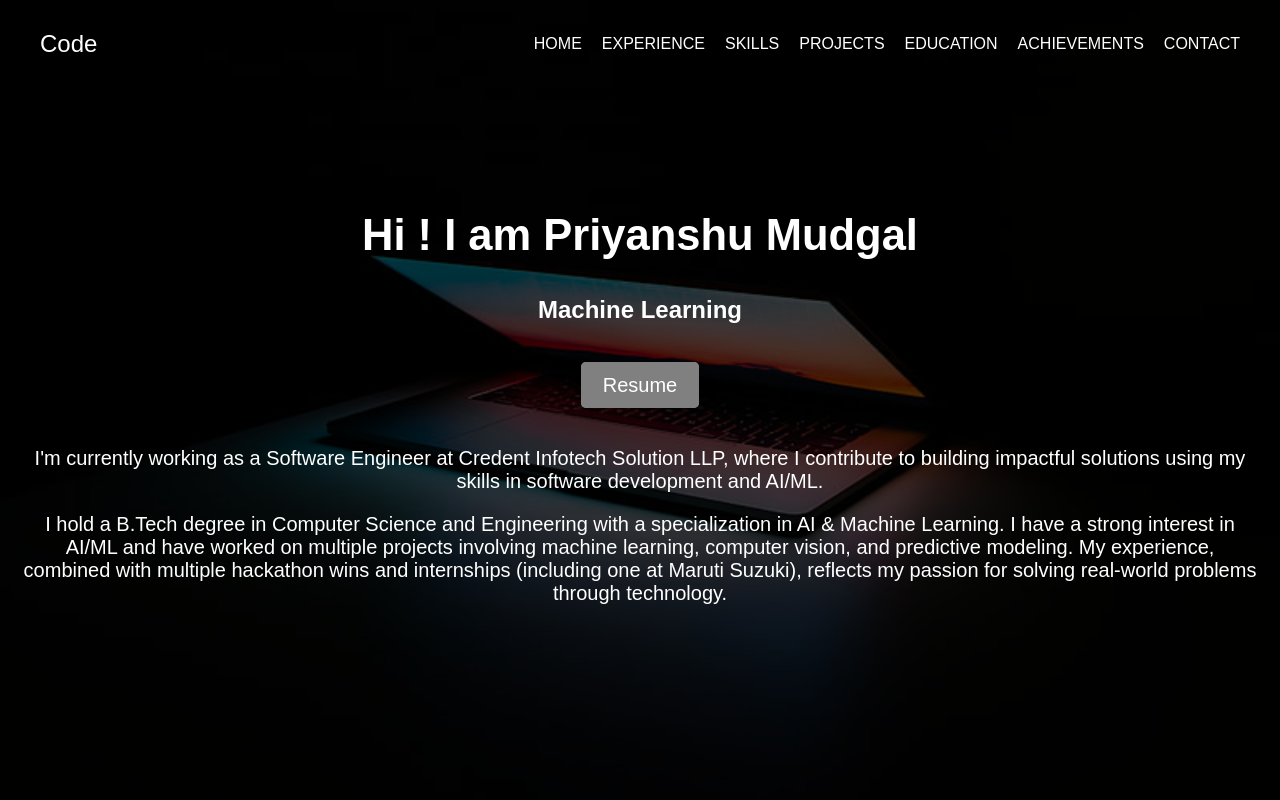
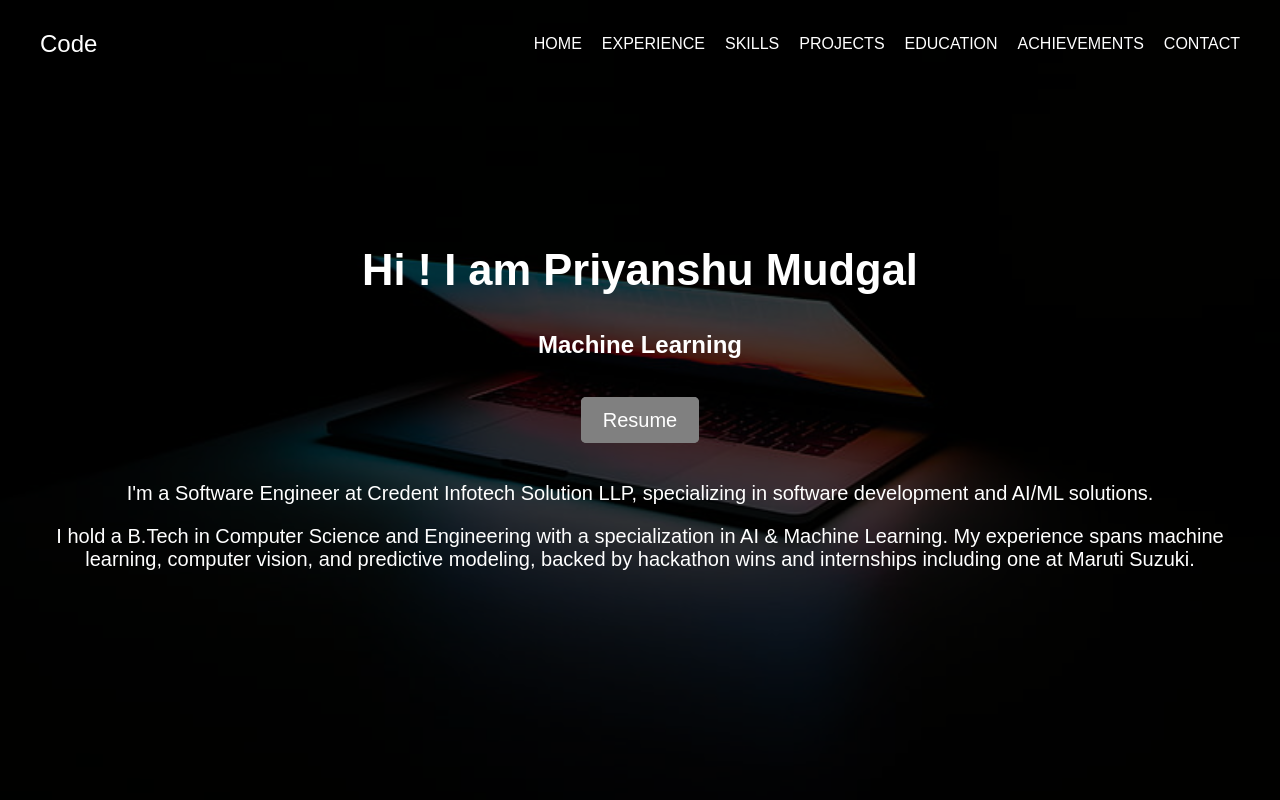
Before and after one commit to 02priyanshu/Portfolio, a React (Create React App) app: page / in a window 1280 px wide. Shown: the top 800 px of the page. Built offline with nearby package versions, Linux system fonts and the light colour scheme.

Commit message:
Updated portfolio design

```diff
--- a/src/features/Home.jsx
+++ b/src/features/Home.jsx
@@ -172,9 +172,8 @@ const Home = () => {
             <div className="line-3"><h1><span id="dynamic-text">{dynamicText}</span></h1></div>
             <div className="resume"><a href="/Portfolio/Skills/Resume-Priyanshu.pdf" target="_blank">Resume</a></div>
             <div className="about">
-                <p>I'm currently working as a Software Engineer at Credent Infotech Solution LLP, where I contribute to building impactful solutions using my skills in software development and AI/ML.</p>
-                <p>I hold a B.Tech degree in Computer Science and Engineering with a specialization in AI & Machine Learning. I have a strong interest in AI/ML and have worked on multiple projects involving machine learning, computer vision, and predictive modeling. My experience, combined with multiple hackathon wins and internships (including one at Maruti Suzuki), reflects my passion for solving real-world problems through technology.</p>
-            </div>
+                <p>I'm a Software Engineer at Credent Infotech Solution LLP, specializing in software development and AI/ML solutions.</p>
+                <p>I hold a B.Tech in Computer Science and Engineering with a specialization in AI & Machine Learning. My experience spans machine learning, computer vision, and predictive modeling, backed by hackathon wins and internships including one at Maruti Suzuki.</p></div>
           </div>
           {/* <div className="image">
             <img src="mypic-remove.png" alt="Profile" />
```
